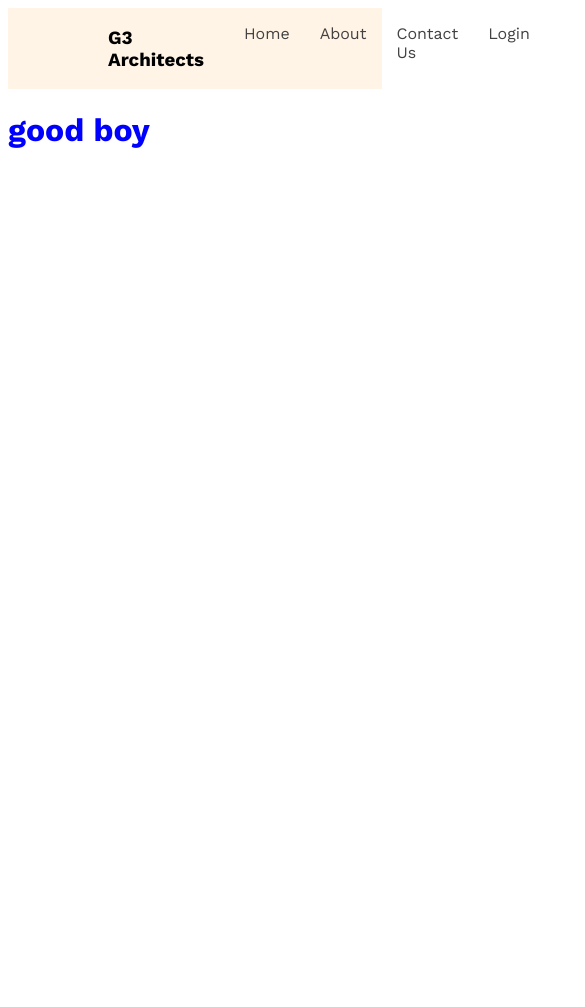
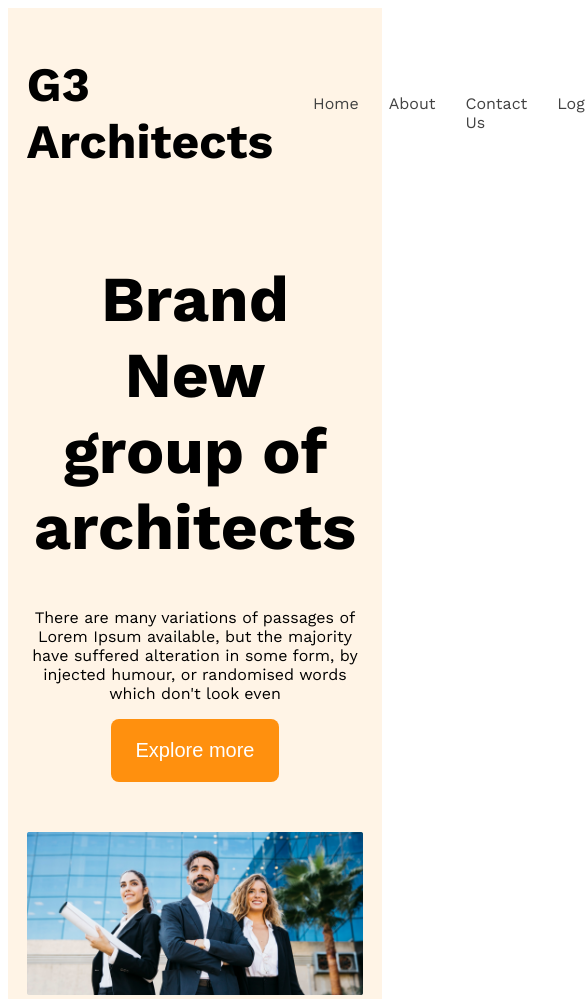
Before and after one commit to Firstman00111/g3-architect-website, a plain HTML site: page index.html in a window 390 px wide. Shown: the top 1007 px of the page, 585 px wide, since content can reach past the window. Before the commit the page ends 844 px from the top, so only its background shows below. Drawn offline with nearby package versions, Linux system fonts and the light colour scheme.

Commit message:
responsive

```diff
--- a/index.html
+++ b/index.html
@@ -19,8 +19,23 @@
                 </a></li>
             </ul>
         </nav>
+        <div class="banner">
+          <div class="banner-content">
+              <h1 class="banner-title">
+                Brand New group of architects
+
+            </h1>
+            <p class="banner-description">There are many variations of passages of Lorem Ipsum available, but the majority have suffered alteration in some form, by injected humour, or randomised words which don't look even</p>
+             <button class="btn-primary">Explore more</button>
+
+        </div>
+
+
+          </div>
+          <div class="m"><img src="images/banner.png" alt=""></div>
+
 
     </header>
-    <h1 style="color: blue;">good boy</h1>
+
 </body>
 </html>
--- a/styles/ratna.css
+++ b/styles/ratna.css
@@ -27,6 +27,7 @@
 }
 .navbar{
   justify-content: space-between;
+  align-items: center;
 
 }
 .nav-links{
@@ -42,5 +43,35 @@
 .navbar,.banner{
   max-width: 100%;
   /* border: 2px solid black; */
-  margin: 0 100px;
+  margin: 0 5%;
 }
+.brand{
+  font-weight: 700;
+  font-size: 3rem;
+}
+.banner-content{
+  /* width: 800px; */
+  margin: 0 auto;
+  /* border: 2px solid black; */
+  text-align: center;
+  margin-bottom: 50px;
+}
+.banner-title{
+  font-weight: 700;
+  font-size: 4rem;
+}
+.btn-primary{
+  background-color: #FF900E;
+  padding: 20px 25px;
+  font-size: 1.25rem;
+  font-width: 600;
+  border-radius: 8px;
+  border: none;
+  color: white;
+}
+img{
+  width: 100%;
+}
+.m{
+  margin: 0 5%;
+}
```
Also changed, not shown: images/architect.png (added), images/banner.png (added), images/icons/customers.png (added), images/icons/email.png (added), images/icons/projects.png (added), images/icons/ribon.png (added), images/sponsors/amazon.png (added), images/sponsors/figma.png (added), images/sponsors/google.png (added), images/sponsors/spotify.png (added), images/sponsors/telerama.png (added), images/team1.png (added), images/team2.png (added), images/team3.png (added), 1 more files.
